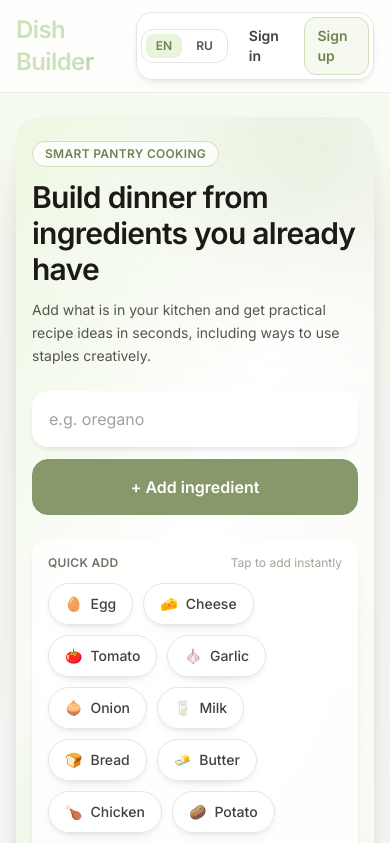
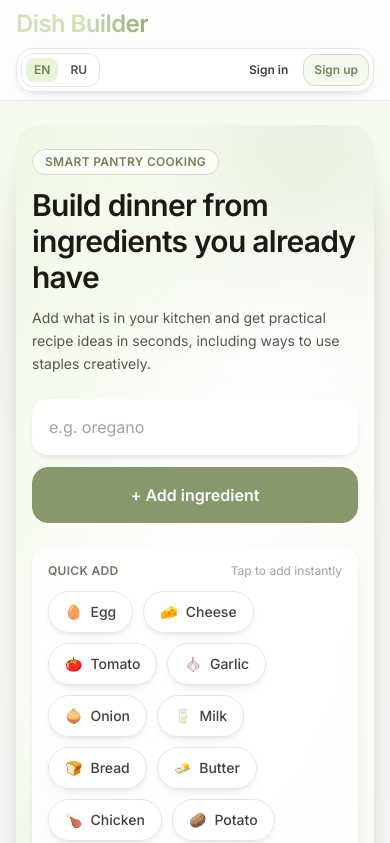
Before and after one commit to Demalin35/dish-builder, a React (Vite) app: page / in a window 390 px wide. Shown: the top 843 px of the page. Built offline with nearby package versions, Linux system fonts and the light colour scheme; no server answers.

Commit message:
Fixed visual issue for the heading on mobile devices

```diff
--- a/Header.jsx
+++ b/Header.jsx
@@ -13,22 +13,22 @@ export default function Header() {
 
   return (
     <header className="sticky top-0 z-30 border-b border-stone-200/70 bg-white/80 backdrop-blur-xl">
-      <div className="container-page flex min-h-16 items-center justify-between py-3">
-        <Link to="/" className="group inline-flex items-center">
-          <h1 className="logo-gradient-current bg-clip-text text-2xl font-semibold tracking-tight text-transparent transition group-hover:opacity-90 sm:text-3xl">
+      <div className="container-page flex flex-col gap-2 py-2 sm:min-h-16 sm:flex-row sm:items-center sm:justify-between sm:py-3">
+        <Link to="/" className="group inline-flex items-center self-start sm:self-auto">
+          <h1 className="logo-gradient-current whitespace-nowrap bg-clip-text text-2xl font-semibold tracking-tight text-transparent transition group-hover:opacity-90 sm:text-3xl">
             {t("header.brand")}
           </h1>
         </Link>
 
         <nav
-          className="inline-flex items-center gap-2 rounded-2xl border border-stone-200 bg-white/90 p-1 shadow-[var(--shadow-soft)]"
+          className="inline-flex w-full items-center rounded-2xl border border-stone-200 bg-white/90 p-1 shadow-[var(--shadow-soft)] sm:w-auto sm:justify-start sm:gap-2"
           aria-label="Primary"
         >
-          <div className="inline-flex items-center gap-1 rounded-xl border border-stone-200 bg-white px-1 py-1">
+          <div className="inline-flex shrink-0 items-center gap-1 rounded-xl border border-stone-200 bg-white px-1 py-1">
             <button
               type="button"
               onClick={() => switchLanguage("en")}
-              className={`rounded-lg px-2.5 py-1 text-xs font-semibold transition ${
+              className={`rounded-lg px-2 py-1 text-xs font-semibold transition sm:px-2.5 ${
                 i18n.language.startsWith("en")
                   ? "bg-brand-100 text-brand-700"
                   : "text-stone-600 hover:bg-stone-100"
@@ -39,7 +39,7 @@ export default function Header() {
             <button
               type="button"
               onClick={() => switchLanguage("ru")}
-              className={`rounded-lg px-2.5 py-1 text-xs font-semibold transition ${
+              className={`rounded-lg px-2 py-1 text-xs font-semibold transition sm:px-2.5 ${
                 i18n.language.startsWith("ru")
                   ? "bg-brand-100 text-brand-700"
                   : "text-stone-600 hover:bg-stone-100"
@@ -50,20 +50,20 @@ export default function Header() {
           </div>
 
           {!isAuthenticated && (
-            <>
+            <div className="ml-auto inline-flex items-center gap-1 sm:ml-0 sm:gap-2">
               <Link
                 to="/login"
-                className="inline-flex min-h-9 items-center rounded-xl border border-transparent px-3 py-2 text-sm font-semibold text-stone-700 transition duration-200 hover:border-brand-200 hover:bg-brand-50 hover:text-brand-700 focus-visible:outline-none focus-visible:ring-2 focus-visible:ring-brand-300 focus-visible:ring-offset-2 active:translate-y-px"
+                className="inline-flex min-h-8 items-center whitespace-nowrap rounded-xl border border-transparent px-2.5 py-1.5 text-xs font-semibold text-stone-700 transition duration-200 hover:border-brand-200 hover:bg-brand-50 hover:text-brand-700 focus-visible:outline-none focus-visible:ring-2 focus-visible:ring-brand-300 focus-visible:ring-offset-2 active:translate-y-px sm:min-h-9 sm:px-3 sm:py-2 sm:text-sm"
               >
                 {t("header.signIn")}
               </Link>
               <Link
                 to="/signup"
-                className="inline-flex min-h-9 items-center rounded-xl border border-brand-200 bg-brand-50 px-3 py-2 text-sm font-semibold text-brand-700 transition duration-200 hover:border-brand-300 hover:bg-brand-100 focus-visible:outline-none focus-visible:ring-2 focus-visible:ring-brand-300 focus-visible:ring-offset-2 active:translate-y-px"
+                className="inline-flex min-h-8 items-center whitespace-nowrap rounded-xl border border-brand-200 bg-brand-50 px-2.5 py-1.5 text-xs font-semibold text-brand-700 transition duration-200 hover:border-brand-300 hover:bg-brand-100 focus-visible:outline-none focus-visible:ring-2 focus-visible:ring-brand-300 focus-visible:ring-offset-2 active:translate-y-px sm:min-h-9 sm:px-3 sm:py-2 sm:text-sm"
               >
                 {t("header.signUp")}
               </Link>
-            </>
+            </div>
           )}
 
           {isAuthenticated && (
```
